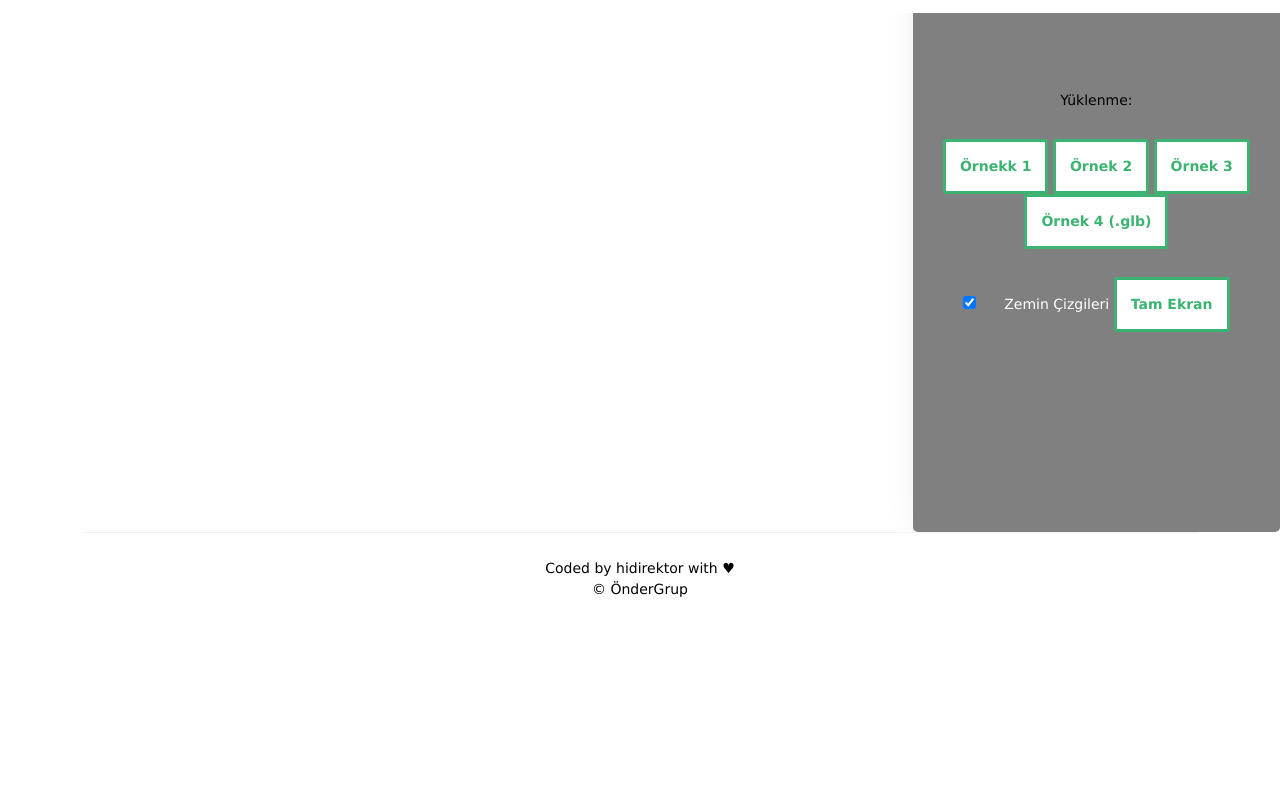
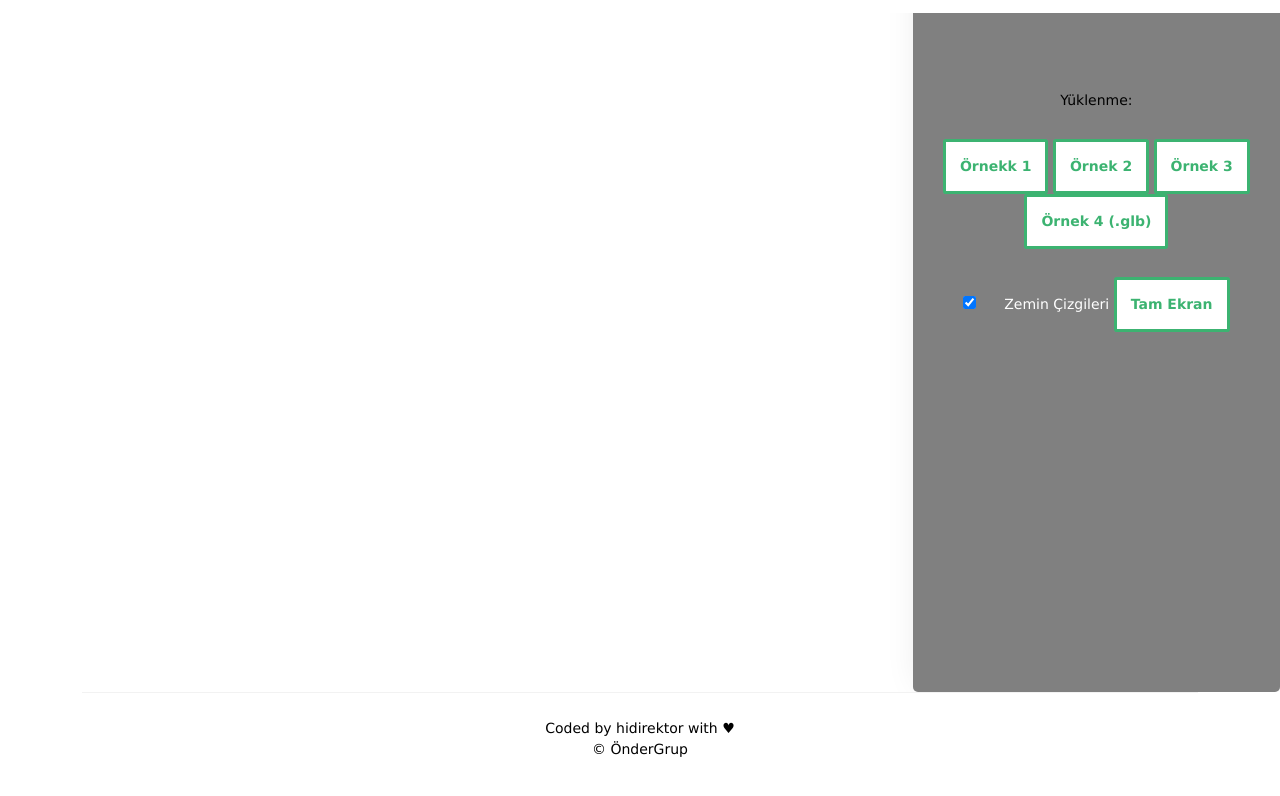
Before and after one commit to hidirektor/3D-Product-Catalog, a website: page index.html in a window 1280 px wide. Shown: the part 68-864 px from the top of the page. Before the commit the page ends 800 px from the top, so only its background shows below. Drawn offline with nearby package versions, Linux system fonts and the light colour scheme; some packages are replaced by stand-ins of ours; a script that the page names is missing.

Commit message:
Fixed height
Signed-off-by: Halil İbrahim Direktör <hidirektor@gmail.com>

```diff
--- a/index.html
+++ b/index.html
@@ -52,7 +52,7 @@
       </div>
 
       <div class="align-self-center" style="width: 30%">
-        <div class="box_how" style="height: 600px">
+        <div class="box_how" style="height: 95vh">
           <div class="center">
             <span id="name" style="color: black">Yüklenme: </span>
             <span id="loading" style="color: black"></span>
@@ -102,7 +102,7 @@
   var nameElement = document.getElementById('name')
   var loadingElement = document.getElementById('loading')
   var viewerElement = document.getElementById('viewer')
-  viewerElement.style.height = "600px"
+  viewerElement.style.height = "95vh"
   viewerElement.style.width = "70%";
   var scene = modelPlayer.prepareScene(viewerElement, {
     grid: true,
```
